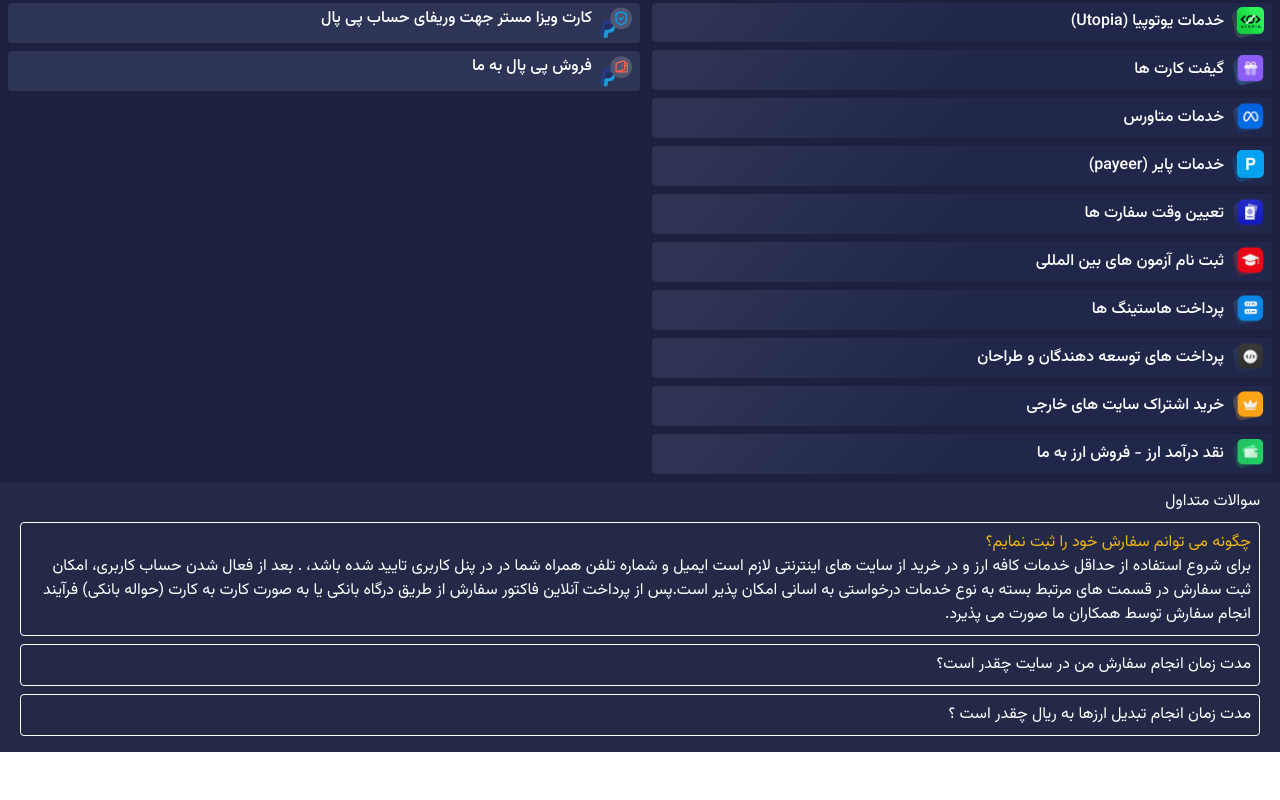
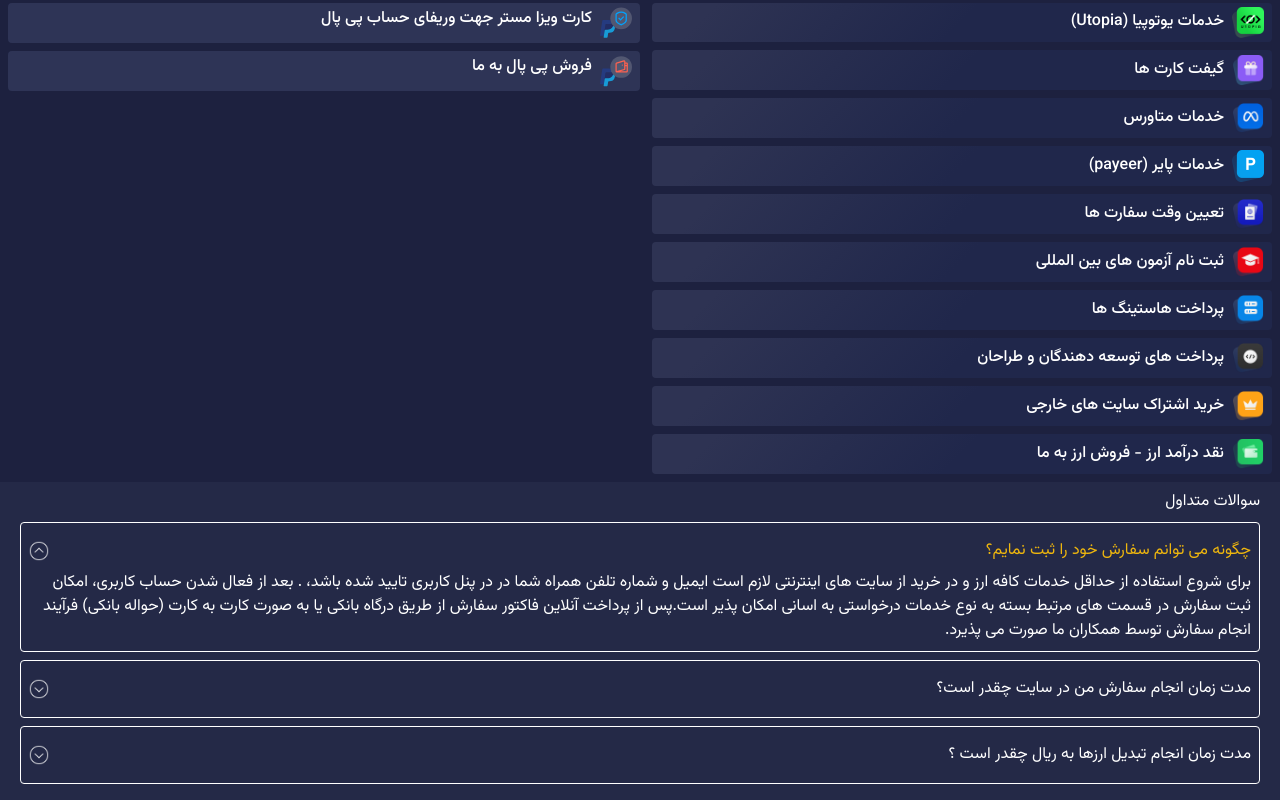
Before and after one commit to Iamshrmd/Cafe-arz-Order-Page, a Vue app: page / in a window 1280 px wide. Shown: the part 420-1220 px from the top of the page. Before the commit the page ends 1172 px from the top, so only its background shows below. Built offline with nearby package versions, Linux system fonts and the light colour scheme.

Commit message:
adding arrow icon to close quesion

```diff
--- a/src/App.vue
+++ b/src/App.vue
@@ -208,6 +208,9 @@
           q.visible=false
         })
         this.questions[i].visible= true
+      },
+      toggleQuestion(i){
+        this.questions[i].visible = false
       }
     }
   }
@@ -217,7 +220,7 @@
   <main>
   <HeaderPage :darkMode="darkMode" @changeMode="changeMode"/>
   <OrderPage @showItem="showItems" :filteredItem="filteredItem" :filteredId="this.filteredItem[0].id || 'paypal'" :darkMode="darkMode"/>
-  <QuestionsPage :questions="questions" @questionClicked="showQuestion"/>
+  <QuestionsPage :questions="questions" @questionClicked="showQuestion" @toggleQuestion="toggleQuestion"/>
   </main>
 </template>
 
--- a/src/components/Questions.vue
+++ b/src/components/Questions.vue
@@ -2,8 +2,11 @@
   <div class="vazirmatn bg-[#242947] text-[#fff] py-2 px-5">
     <h5>سوالات متداول</h5>
     <div>
-        <div @click="questionClicked(i)" class="my-2 p-2 border-solid border border-[#fff] rounded" v-for="(question,i) in questions" :key="i">
-            <h4 :class="{'text-[#EEB60E]' : question.visible}">{{ question.title }}</h4>
+        <div @click="questionClicked(i)" class="my-2 p-2 border-solid border border-[#fff] rounded hover:cursor-pointer" v-for="(question,i) in questions" :key="i">
+            <div @click.self="toggleQuestion" class="flex items-center justify-between my-2">
+                <h4 :class="{'text-[#EEB60E]' : question.visible}">{{ question.title }}</h4>
+                <img class="w-5" src="../assets/imgs/icons8-arrow-50.png" :class="{'transform rotate-180 ' : question.visible}">
+            </div>
             <p v-if="question.visible">{{ question.des }}</p>
         </div>
     </div>
@@ -16,6 +19,9 @@
     methods: {
         questionClicked(i){
             this.$emit('questionClicked',i)
+        },
+        toggleQuestion(i){
+            this.$emit('toggleQuestion',i)
         }
     }
 }
```
